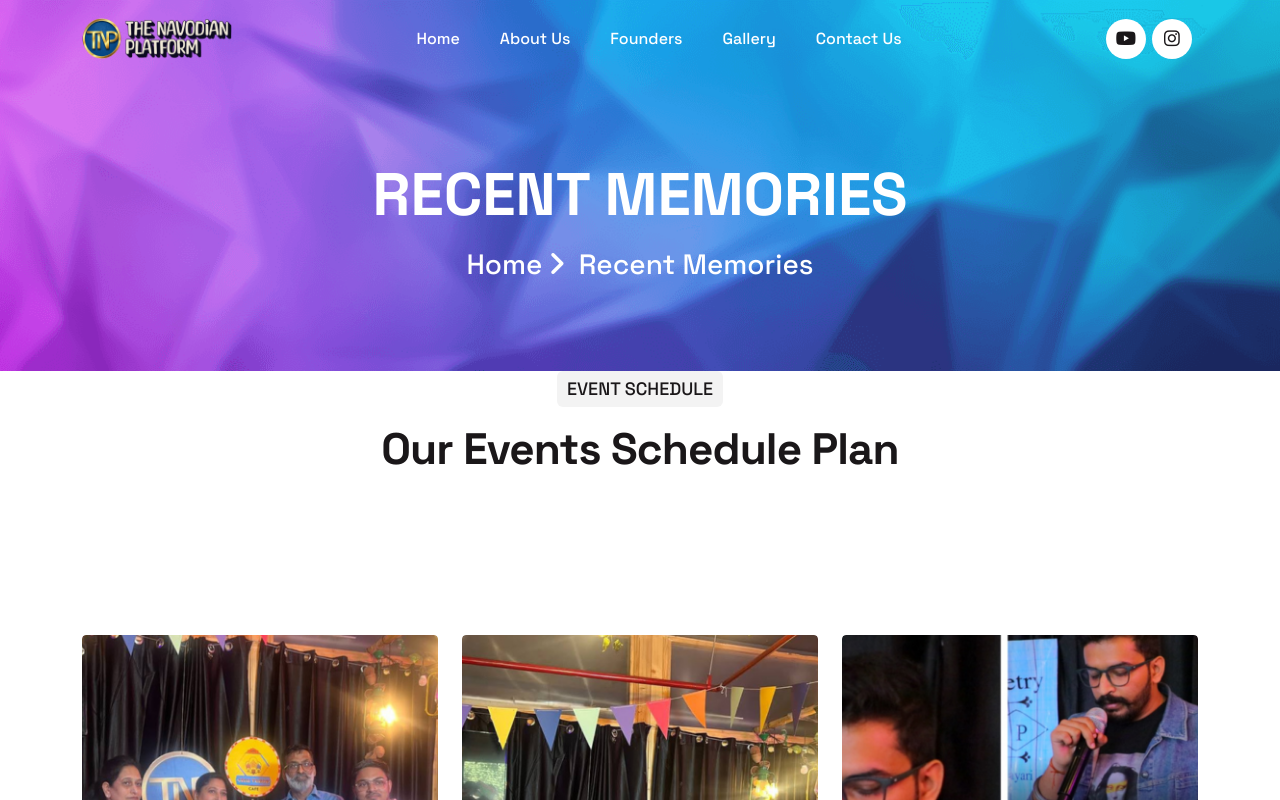
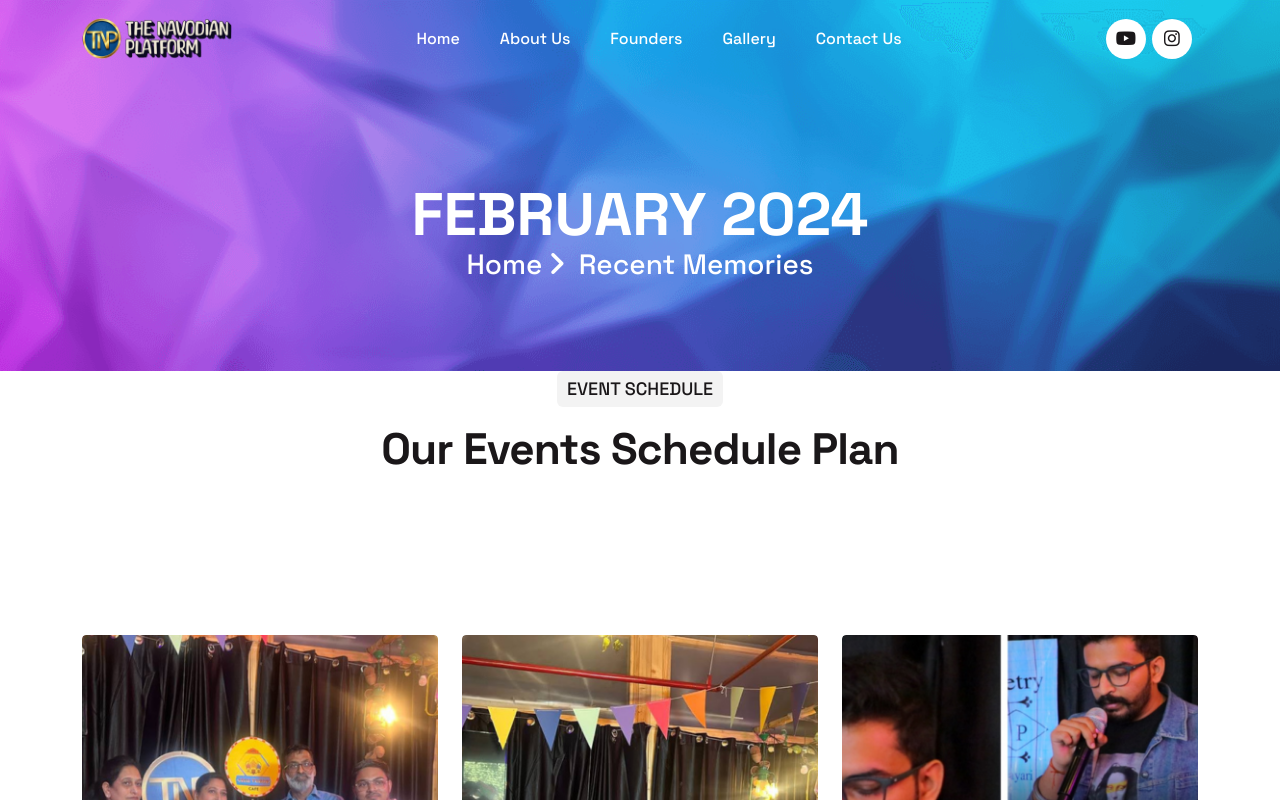
Before and after one commit to thenavodianplatform/tnp, a Next.js app: page /memories in a window 1280 px wide. Shown: the top 800 px of the page. Built offline with nearby package versions, Linux system fonts and the light colour scheme.

Commit message:
Update page.tsx

```diff
--- a/app/memories/page.tsx
+++ b/app/memories/page.tsx
@@ -14,8 +14,9 @@ export default function Memories() {
 							<div className="row">
 								<div className="col-lg-6 m-auto">
 									<div className="heading1 text-center">
-										<h1>Recent Memories</h1>
 										<div className="space20" />
+										<h1>February 2024</h1>
+
 										<Link href="/">Home <i className="fa-solid fa-angle-right" /> <span>Recent Memories</span></Link>
 									</div>
 								</div>
```
